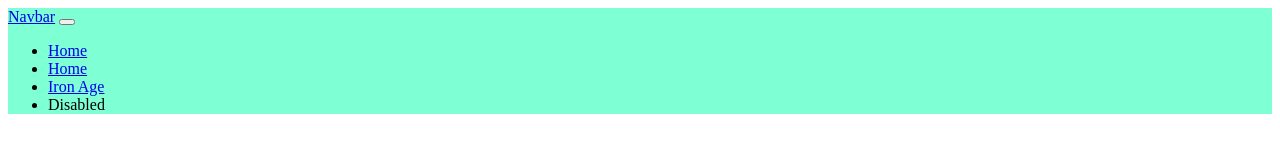
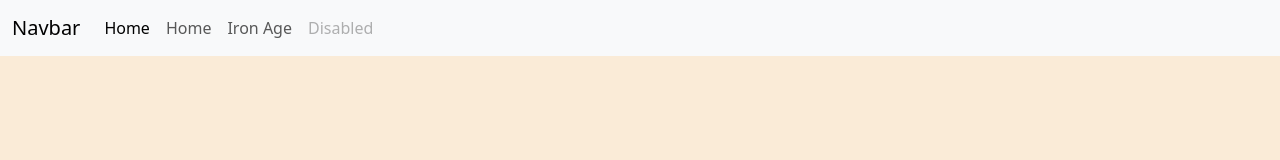
Before and after one commit to tdr3215/Bootstrap-Practice, a plain HTML site: page index.html in a window 1280 px wide. Drawn offline with nearby package versions, Linux system fonts and the light colour scheme; files that its build step writes are made by us from their sources.

Commit message:
connecting bootstrap to the site via npm

```diff
--- a/index.html
+++ b/index.html
@@ -10,8 +10,11 @@
       href="https://fonts.googleapis.com/css2?family=Lato:wght@700&family=Space+Mono&display=swap"
       rel="stylesheet"
     />
-
-    <link rel="stylesheet" type="text/css" href="/styles/main.css" />
+    <link
+      rel="stylesheet"
+      href="./node_modules/bootstrap/dist/css/bootstrap.min.css"
+    />
+    <link rel="stylesheet" type="text/css" href="main.css" />
     <title>My Favorite Restaurants</title>
   </head>
   <body>
@@ -180,5 +183,6 @@
       integrity="sha384-ChfqqxuZUCnJSK3+MXmPNIyE6ZbWh2IMqE241rYiqJxyMiZ6OW/JmZQ5stwEULTy"
       crossorigin="anonymous"
     ></script> -->
+    <script src="./node_modules/jquery/dist/jquery.min.js"></script>
   </body>
 </html>
--- a/main.css
+++ b/main.css
@@ -1,5 +1,5 @@
-.bg-light {
-  background-color: aquamarine;
+body {
+  background-color: antiquewhite;
 }
 
 /* body {
```
Also changed, not shown: 1 other file.
